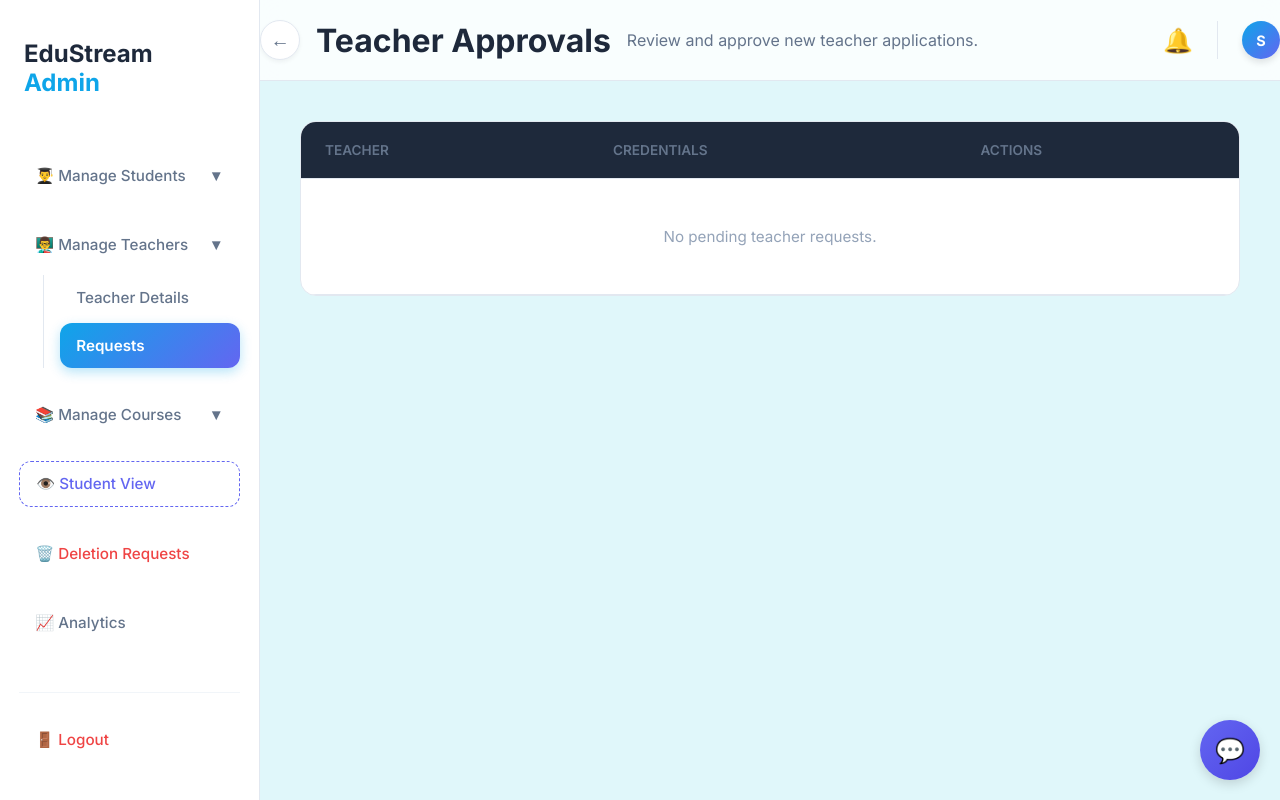
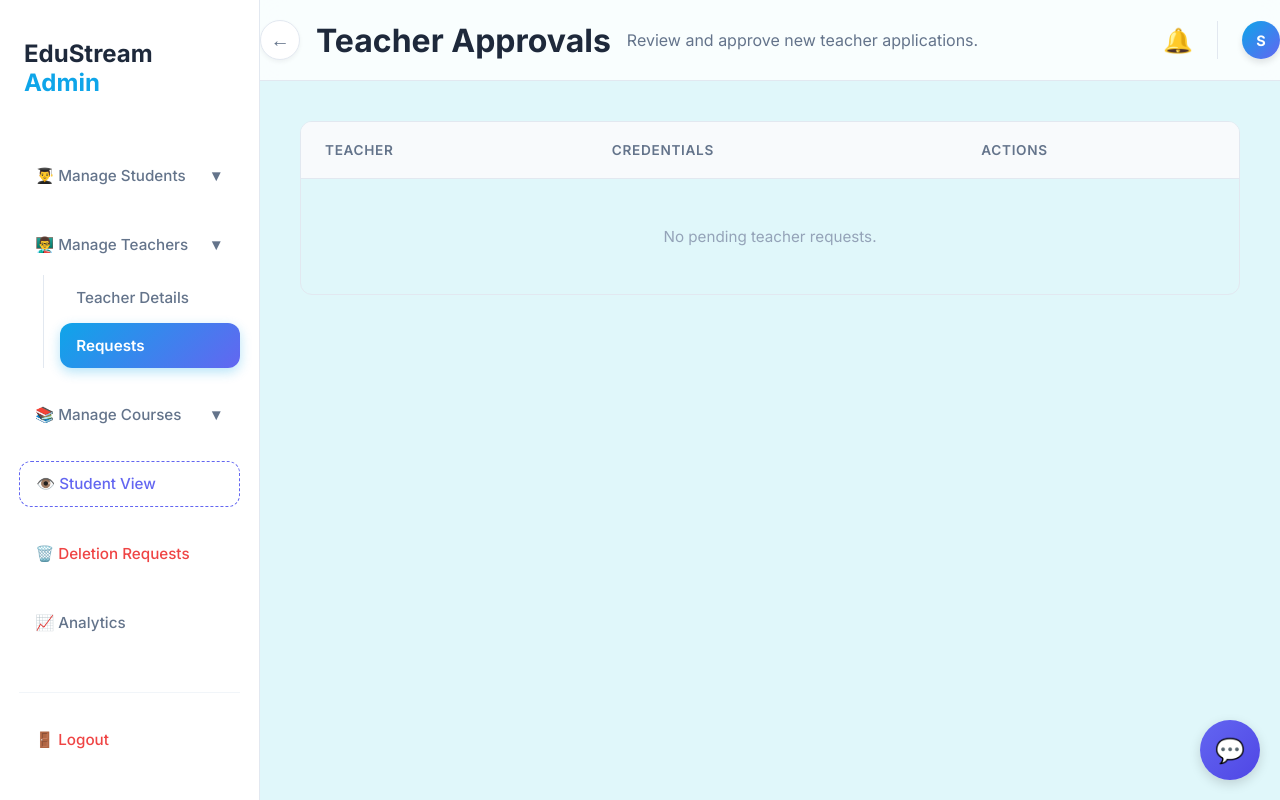
Before and after one commit to ameenul-hashim/calicutadminproject, a Django app: page /customadmin/pending/teachers/ in a window 1280 px wide. Run offline with Django 5.2, Linux system fonts and the light colour scheme; the visitor is signed in with stand-in values (Sample User, id 1); data comes from the database, SQL or seed files in the repository.

Commit message:
Enhanced admin data management: implemented sticky table headers and internal scrolling across all student and teacher management views and request portals.

```diff
--- a/custom_admin/templates/custom_admin/base_admin.html
+++ b/custom_admin/templates/custom_admin/base_admin.html
@@ -154,8 +154,12 @@
         .table-responsive {
             width: 100%;
             overflow-x: auto;
+            overflow-y: auto;
+            max-height: 70vh; /* Limit height for internal scroll */
             -webkit-overflow-scrolling: touch;
             margin-bottom: 1rem;
+            border-radius: 0.75rem;
+            border: 1px solid #e2e8f0;
         }
         .table thead th {
             background: #f8fafc;
@@ -166,6 +170,9 @@
             letter-spacing: 0.05em;
             padding: 1rem 1.5rem;
             border-bottom: 1px solid #e2e8f0;
+            position: sticky;
+            top: 0;
+            z-index: 10;
         }
         .table td {
             padding: 1.25rem 1.5rem;
--- a/custom_admin/templates/custom_admin/manage_students.html
+++ b/custom_admin/templates/custom_admin/manage_students.html
@@ -32,7 +32,7 @@
             <a href="{% url 'manage_students' %}" style="padding: 0.8rem 1.5rem; background: #64748b; color: white; text-decoration: none; border-radius: 0.75rem; font-weight: 700; font-size: 0.9rem;">Refresh</a>
         </div>
         <div class="table-responsive">
-                <table style="width: 100%; border-collapse: collapse; text-align: left; min-width: 800px;">
+                <table class="table" style="width: 100%; border-collapse: collapse; text-align: left; min-width: 800px;">
                     <thead>
                         <tr style="background: #f8fafc; border-bottom: 1px solid #e2e8f0;">
                             <th style="padding: 1.25rem 1.5rem; color: #64748b; font-weight: 600; font-size: 0.85rem; text-transform: uppercase;">Student</th>
--- a/custom_admin/templates/custom_admin/manage_teachers.html
+++ b/custom_admin/templates/custom_admin/manage_teachers.html
@@ -32,7 +32,7 @@
             <a href="{% url 'manage_teachers' %}" style="padding: 0.8rem 1.5rem; background: #64748b; color: white; text-decoration: none; border-radius: 0.75rem; font-weight: 700; font-size: 0.9rem;">Refresh</a>
         </div>
         <div class="table-responsive">
-                <table style="width: 100%; border-collapse: collapse; text-align: left; min-width: 800px;">
+                <table class="table" style="width: 100%; border-collapse: collapse; text-align: left; min-width: 800px;">
                     <thead>
                         <tr style="background: #f8fafc; border-bottom: 1px solid #e2e8f0;">
                             <th style="padding: 1.25rem 1.5rem; color: #64748b; font-weight: 600; font-size: 0.85rem; text-transform: uppercase;">Teacher</th>
--- a/custom_admin/templates/custom_admin/pending_teachers.html
+++ b/custom_admin/templates/custom_admin/pending_teachers.html
@@ -8,8 +8,8 @@
 {% endblock %}
 
 {% block content %}
-            <div style="background: white; border-radius: 1rem; border: 1px solid #e2e8f0; overflow: hidden;">
-                <table style="width: 100%; border-collapse: collapse; text-align: left;">
+        <div class="table-responsive">
+            <table class="table" style="width: 100%; border-collapse: collapse; text-align: left; min-width: 600px;">
                 <thead>
                     <tr style="background: #f8fafc; border-bottom: 1px solid #e2e8f0;">
                         <th style="padding: 1.25rem 1.5rem; color: #64748b; font-weight: 600; font-size: 0.85rem; text-transform: uppercase;">Teacher</th>
@@ -66,4 +66,5 @@
                 </tbody>
             </table>
         </div>
+
 {% endblock %}
--- a/custom_admin/templates/custom_admin/pending_users.html
+++ b/custom_admin/templates/custom_admin/pending_users.html
@@ -8,8 +8,8 @@
 {% endblock %}
 
 {% block content %}
-            <div style="background: white; border-radius: 1rem; border: 1px solid #e2e8f0; overflow: hidden;">
-                <table style="width: 100%; border-collapse: collapse; text-align: left;">
+        <div class="table-responsive">
+            <table class="table" style="width: 100%; border-collapse: collapse; text-align: left; min-width: 600px;">
                 <thead>
                     <tr style="background: #f8fafc; border-bottom: 1px solid #e2e8f0;">
                         <th style="padding: 1.25rem 1.5rem; color: #64748b; font-weight: 600; font-size: 0.85rem; text-transform: uppercase;">Student</th>
```
Lines whose indentation alone changed are shown as unchanged.
